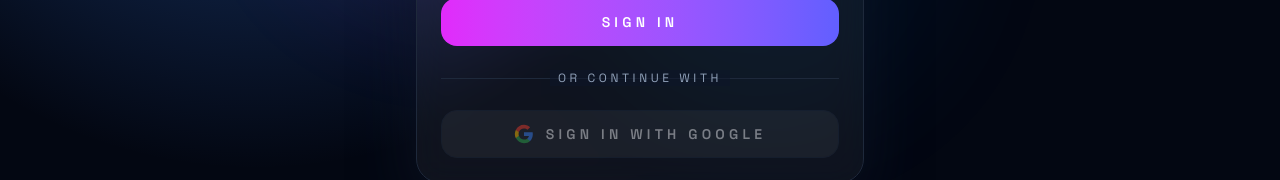
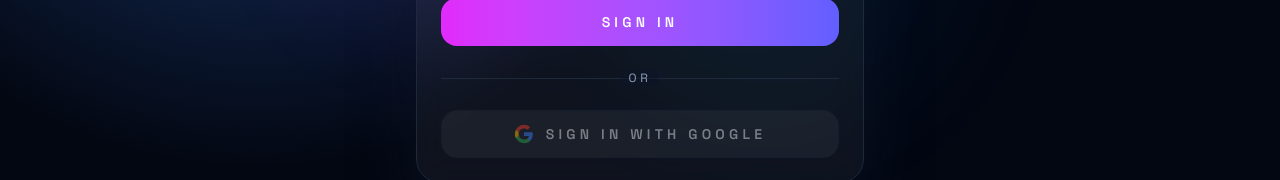
Before and after one commit to PraktyDev/zylumineqr, a Next.js app: page /login in a window 1280 px wide. Shown: the part 474-654 px from the top of the page. Built offline with nearby package versions, Linux system fonts and the light colour scheme; no server answers.

Commit message:
adjusted styling in guest page

```diff
--- a/app/guest/page.tsx
+++ b/app/guest/page.tsx
@@ -83,7 +83,7 @@ const page = () => {
   //   };
 
   return (
-    <div className="max-w-lg mx-auto h-screen flex items-center justify-center">
+    <div className="max-w-lg mx-4 md:mx-auto h-screen flex items-center justify-center">
       <div>
         {/* Client Section */}
         <Card className="">
@@ -196,7 +196,7 @@ const page = () => {
               animate={{ scale: 1, opacity: 1 }}
               exit={{ scale: 0.95, opacity: 0 }}
               transition={{ type: "spring", duration: 0.8 }}
-              className="mx-4 max-w-3xl rounded-3xl border border-white/10 bg-linear-to-br from-slate-900/90 to-slate-800/90 p-6 shadow-2xl backdrop-blur-md"
+              className="max-w-3xl rounded-3xl border border-white/10 bg-linear-to-br from-slate-900/90 to-slate-800/90 p-3 mb:p-6 shadow-2xl backdrop-blur-md"
               onClick={(e) => e.stopPropagation()}
             >
               {/* Letter Header */}
--- a/components/sign-in.tsx
+++ b/components/sign-in.tsx
@@ -158,7 +158,7 @@ const SignIn = () => {
           </div>
           <div className="relative flex justify-center text-xs uppercase">
             <span className="bg-slate-900/50 px-2 text-slate-400 tracking-[0.3em]">
-              Or continue with
+              Or
             </span>
           </div>
         </div>
```
